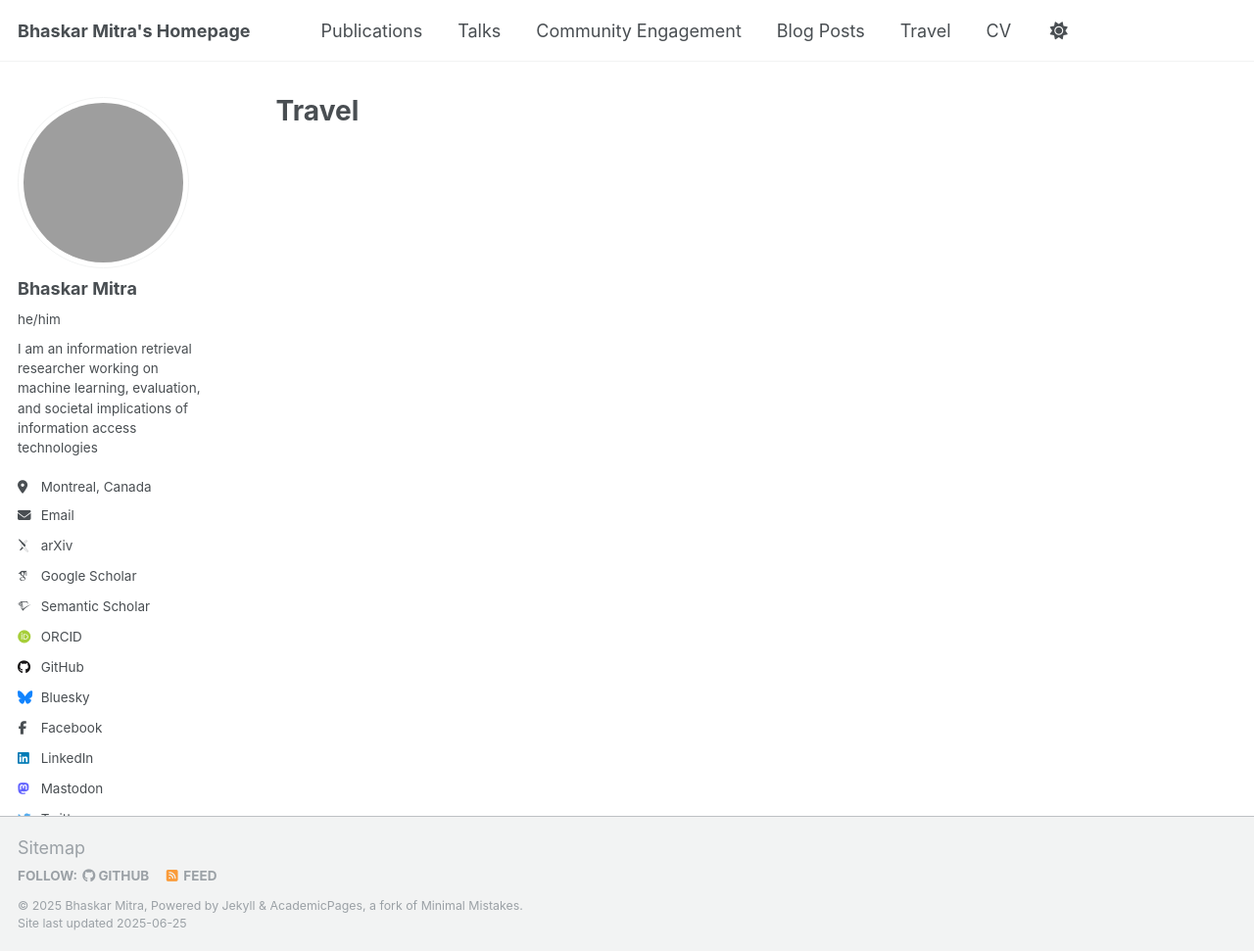
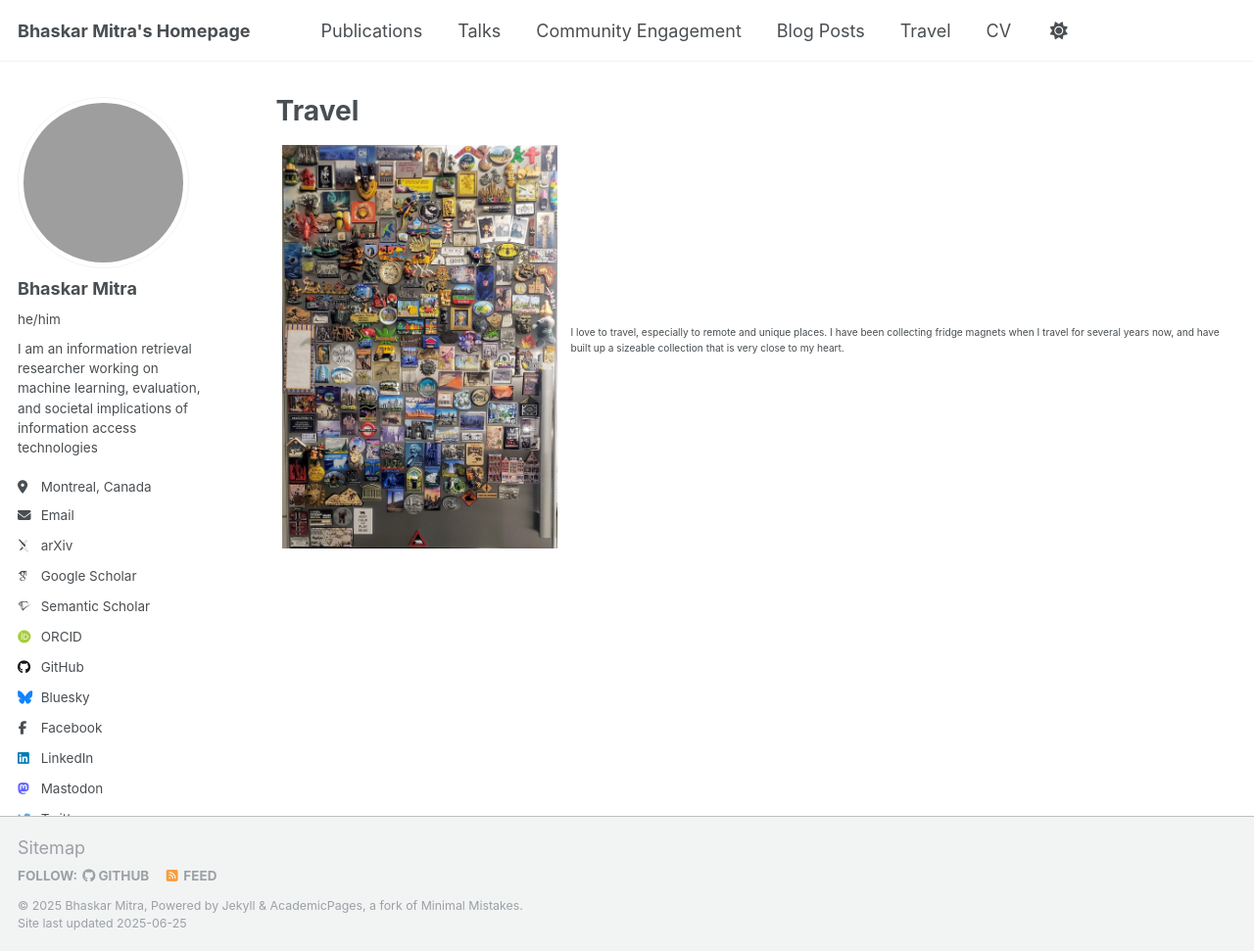
Before and after one commit to bhaskar-mitra/bhaskar-mitra.github.io, a Jekyll site: the page built from _pages/travel.html, in a window 1280 px wide and 971 px high. Shown: the whole window at 98% size. Built offline with Jekyll 4.4.1, drawn with Linux system fonts in a browser that asks for light colours; some web fonts are replaced; grey boxes are pictures that could not be loaded.

Commit message:
Update travel.html

```diff
--- a/_pages/travel.html
+++ b/_pages/travel.html
@@ -4,3 +4,19 @@ title: "Travel"
 permalink: /travel/
 author_profile: true
 ---
+
+<div>
+  <article class="archive__item" itemscope itemtype="http://schema.org/CreativeWork">
+    <table style="border:none">
+      <tr style="border:none">
+        <td width="30%" style="border:none"><img src="/images/magnets.jpg" /></td>
+        <td style="border:none">
+          <p class="archive__item-excerpt" itemprop="description">
+            I love to travel, especially to remote and unique places.
+            I have been collecting fridge magnets when I travel for several years now, and have built up a sizeable collection that is very close to my heart.
+          </p>
+        </td>
+      </tr>
+    </table>
+  </article>
+</div>
```
